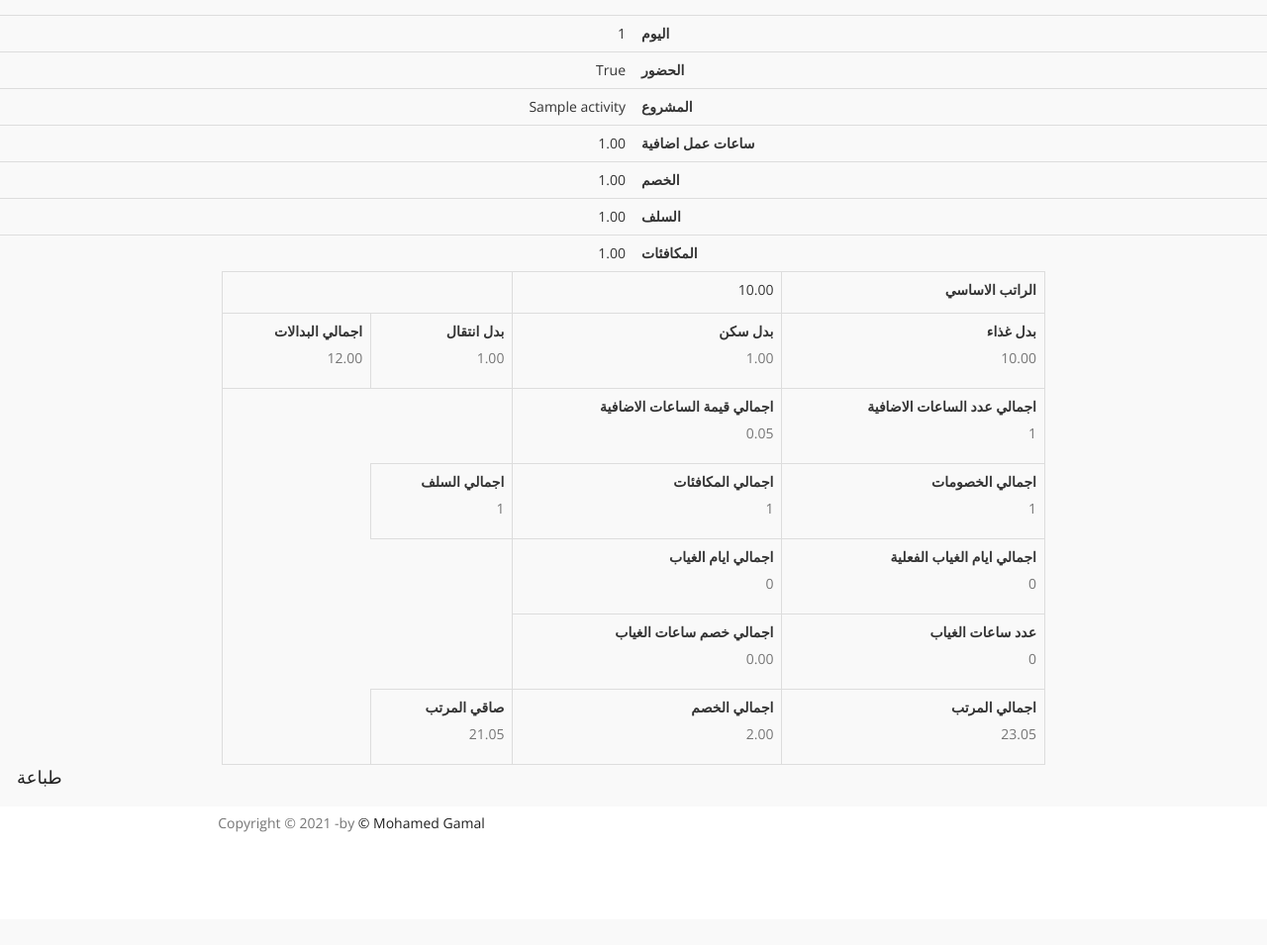
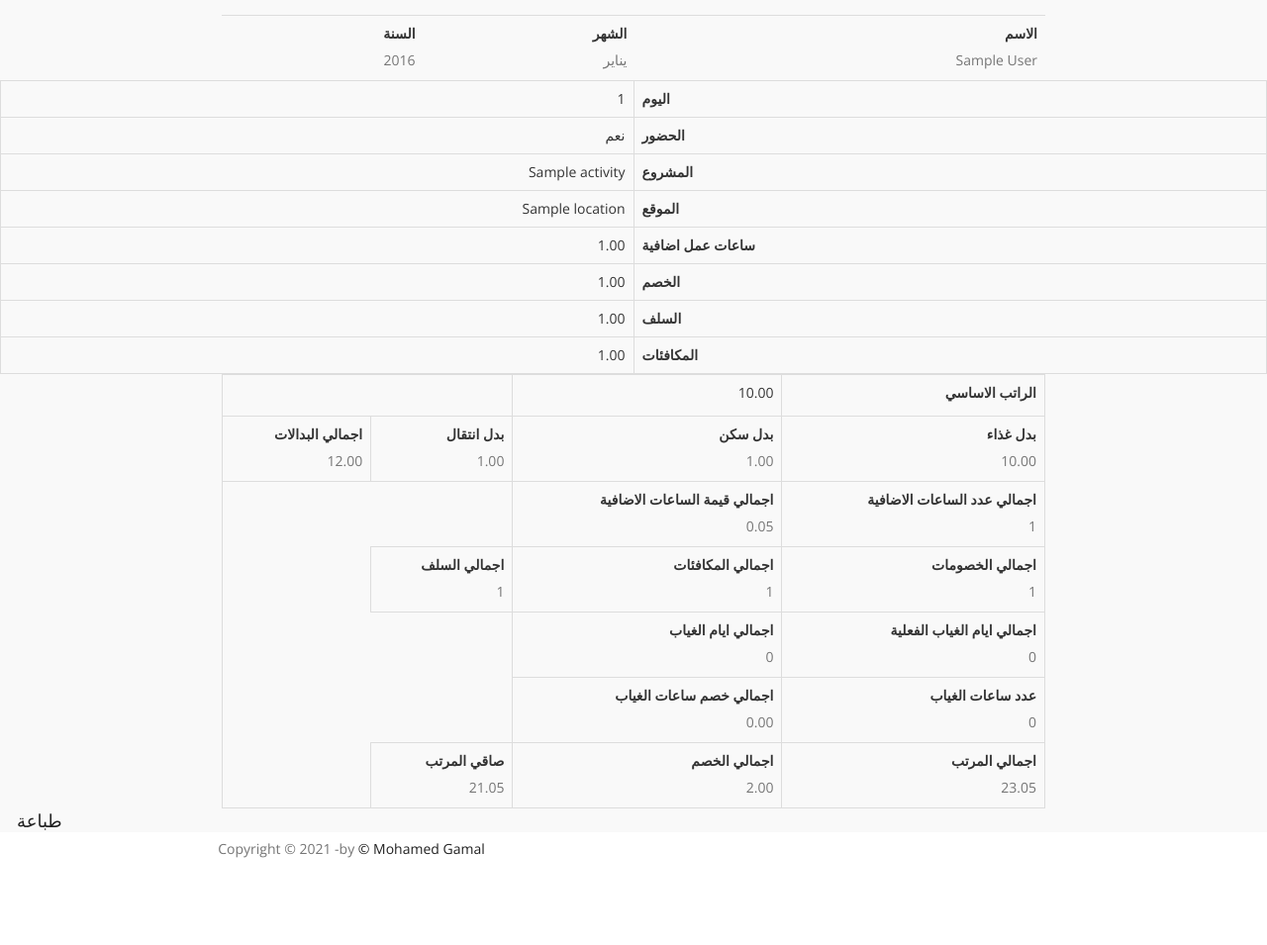
Before and after one commit to mohamedgamalmoha/Company-Management-System-, a Django app: page /single-month-report-print/1/ in a window 1280 px wide. Shown: the part 85-1040 px from the top of the page at 99% size. Before the commit the page ends 926 px from the top, so only its background shows below. Run offline with Django 3.2, Linux system fonts and the light colour scheme; tables that the repository leaves empty hold one stand-in row (values such as "Sample post"); some libraries are stand-ins or nearby versions.

Commit message:
First Modification

```diff
--- a/affairs/models.py
+++ b/affairs/models.py
@@ -80,6 +80,12 @@ class Month(models.Model):
         for month_num in MONTHS_DICT:
             if self.month in MONTHS_DICT[month_num]:
                 return month_num
+        return None
+
+    def get_month_arabic(self):
+        for tpl in MONTHS_DICT.values():
+            if self.month in tpl:
+                return tpl[1]
         return None
 
     def get_days_count(self):
@@ -213,6 +219,12 @@ class Day(models.Model):
     def get_absolute_url(self):
         return reverse('affairs:day_detail', kwargs={'pk': self.pk})
 
+    def get_attendance_arabic(self):
+        return 'نعم' if self.attendance else 'لا'
+
+    def get_location_arabic(self):
+        return self.location or 'لا يوجد'
+
 
 class Vacations(models.Model):
     worker = models.ForeignKey(Worker, on_delete=models.CASCADE, verbose_name='الموظف', related_name='vacations', null=True)
--- a/affairs/views.py
+++ b/affairs/views.py
@@ -33,7 +33,7 @@ class MonthCreationView(SuccessMessageMixin, CreateView, AdminAuthMixIn):
         month = form.save()
         location = form.cleaned_data.get('location')
         Day.objects.filter(month=month).update(location=location)
-        return redirect(reverse('affairs:month_detail', kwargs={'pk': month.pk}))
+        return redirect(reverse('affairs:month_day_inline', kwargs={'pk': month.pk}))
 
 
 class MonthDetailView(UpdateView, AdminAuthMixIn):
--- a/templates/affairs/update/month.html
+++ b/templates/affairs/update/month.html
@@ -12,5 +12,4 @@
            <button class="btn btn-dark btn-lg " id="submitButton" type="submit">نغير</button>
        </div>
     </form>
-    <br><h4> الايام</h4>
 {% endblock %}
--- a/templates/affairs/update/month_day_inline.html
+++ b/templates/affairs/update/month_day_inline.html
@@ -21,7 +21,7 @@
       <td>{{ month.worker.name}}</td>
     </tr>
     <tr>
-      <td><label>الشهر</label><p>{{ month.month}}</p></td>
+      <td><label>الشهر</label><p>{{ month.get_month_arabic}}</p></td>
       <td><label>السنة</label><p>{{ month.year}}</p></td>
     </tr>
   </tbody>
@@ -61,6 +61,8 @@
   </table>
   <br>
   <button type="submit" class="btn btn-dark btn-lg " style="align:center; margin: 0 auto; direction: rtl; margin-left: 270px; margin-top:20px;">حفظ التعديلات </button>
+  <a class="btn btn-dark btn-lg " href="{% url 'affairs:month_creation' %}" style="color: white; align:center; margin: 0 auto; direction: rtl; margin-left: 270px; margin-top:20px;">اضافة اخر</a>
+  <a class="btn btn-dark btn-lg " href="{% url 'affairs:home' %}"  style="color: white; margin: 0 auto; direction: rtl;">الرئيسية </a>
 </form>
 <h2 style="width:65%; align:center; margin: 0 auto; margin-top:35px;  direction: rtl; margin-top:20px; ">مفردات المرتب:</h2>
 <table class="table  table-bordered" style="width:65%; align:center; margin: 0 auto; direction: rtl">
--- a/templates/reports/multi_worker_print.html
+++ b/templates/reports/multi_worker_print.html
@@ -7,7 +7,7 @@
 {% block content %}
 <div id="print-content">
     {% if months %}
-    <table class="table table-striped" style="width:45%; align:center; margin: 0 auto; margin-top:100px;  direction: rtl;">
+    <table class="table table-bordered" style="width:80%; align:center; margin: 0 auto; margin-top:100px;  direction: rtl;">
       <thead>
         <tr>
           <td>الاسم</td>
@@ -25,7 +25,7 @@
       {% for month in months %}
         <tr id="{{ month.id }}">
           <td scope="row">{{ month.worker.name }}</td>
-          <td>{{ month.month }}</td>
+          <td>{{ month.get_month_arabic }}</td>
           <td>{{ month.year }}</td>
           <td>{{ month.all_days_location|join:" // " }} </td>
           <td>{{ month.activity }}</td>
--- a/templates/reports/single_month_report.html
+++ b/templates/reports/single_month_report.html
@@ -5,8 +5,27 @@
 
 
 {% block content %}
-<div id="print-content">
-    <table class="table table-striped" style="table-layout:fixed; align:center; margin: 0 auto; margin-top:100px;  direction: rtl;">
+<style>
+    p {
+       padding: 0px;
+       margin: 0px;
+    };
+    label {
+       padding: 0px;
+       margin: 0px;
+    };
+</style>
+<div id="print-content" style="margin-top:100px; ">
+    <table class="table  table-borderless" style="width:65%; align:center; margin: 0 auto; direction: rtl; margin-bottom: 0px;">
+        <tbody>
+        <tr>
+            <td><label>الاسم</label><p>{{ month.worker.name}}</p></td>
+            <td><label>الشهر</label><p>{{ month.get_month_arabic}}</p></td>
+            <td><label>السنة</label><p>{{ month.year}}</p></td>
+        </tr>
+        </tbody>
+    </table>
+    <table class="table table-bordered" style="table-layout:fixed; align:center; margin: 0 auto;  direction: rtl;">
         <tr>
             <th>اليوم</th>
             {% for day in days %}
@@ -17,7 +36,7 @@
          <tr>
             <th>الحضور</th>
             {% for day in days %}
-            <td>{{ day.attendance }}</td>
+            <td>{{ day.get_attendance_arabic }}</td>
             {% endfor %}
         </tr>
 
@@ -25,6 +44,13 @@
             <th>المشروع</th>
             {% for day in days %}
             <td>{{ month.activity }}</td>
+            {% endfor %}
+        </tr>
+
+        <tr>
+            <th>الموقع</th>
+            {% for day in days %}
+            <td>{{ day.get_location_arabic }}</td>
             {% endfor %}
         </tr>
 
@@ -57,7 +83,7 @@
         </tr>
     </table>
 
-<table class="table  table-bordered" style="width:65%; align:center; margin: 0 auto; direction: rtl">
+<table class="table  table-bordered" style="width:65%; height: 20%; align:center; margin: 0 auto; direction: rtl">
   <tbody>
     <tr>
       <td><label>الراتب الاساسي</label></td>
```
Also changed, not shown: templates/accounts/update/worker.html (+8 -2 lines).
